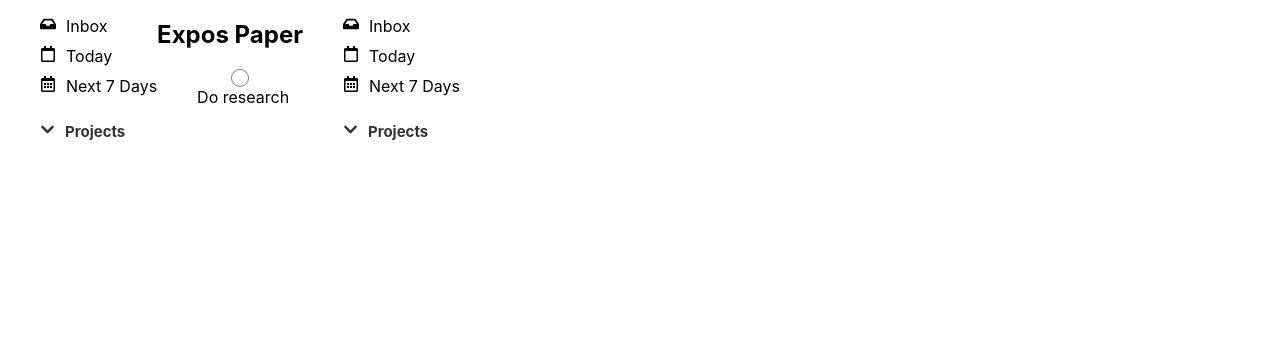
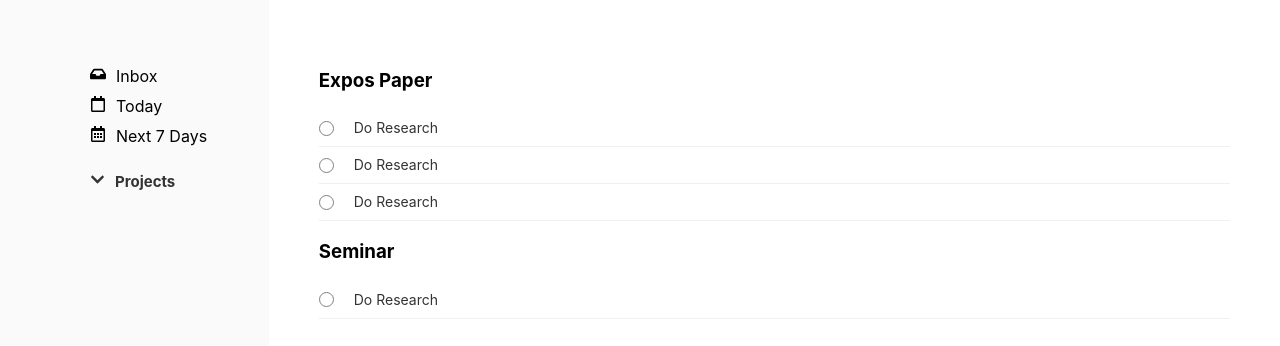
Before and after one commit to lithafnium/todolist, a React (Create React App) app: page / in a window 1280 px wide. Shown: the top 346 px of the page. Built offline with nearby package versions, Linux system fonts and the light colour scheme.

Commit message:
started working on content

```diff
--- a/src/components/App.js
+++ b/src/components/App.js
@@ -9,7 +9,6 @@ function App() {
     <div class = "container">
         <Sidebar/>
         <Tasks/>
-        <Sidebar/>
 
     </div>
   );
--- a/src/components/Checkbox.js
+++ b/src/components/Checkbox.js
@@ -5,6 +5,8 @@ function Checkbox(){
 
 		<div class = "checkbox-holder">
 			<span class = "checkbox"/>
+			<span class = "task-content"> Do Research </span>
+
 		</div>
 	);
 }
--- a/src/components/Tasks.js
+++ b/src/components/Tasks.js
@@ -5,12 +5,27 @@ function Tasks(){
 
 	return(
 		<div class = "tasks">
-			<h2 class = "task-name">Expos Paper</h2>
+			<h3 class = "task-name">Expos Paper</h3>
 			<ul class = "task-list">
 				<li>
-					<span>
 					<Checkbox/>
-					Do research</span>
+
+				</li>
+				<li>
+					<Checkbox/>
+
+				</li>
+				<li>
+					<Checkbox/>
+
+				</li>
+
+			</ul>
+
+			<h3 class = "task-name">Seminar</h3>
+			<ul class = "task-list">
+				<li>
+					<Checkbox/>
 				</li>
 
 			</ul>
--- a/src/index.css
+++ b/src/index.css
@@ -21,7 +21,10 @@ code {
 /* SIDEBAR ================= */
 
 .sidebar{
-
+	padding: 50px;
+	width: 200px;
+	background-color: #fafafa;
+	height: calc(100vh);
 }
 
 .list-item{
@@ -48,6 +51,11 @@ code {
 
 
 /* TASKS ================= */
+
+.tasks{
+	padding: 50px;
+	width: calc(100% - 200px);
+}
 .checkbox-holder{
 	margin-right: 20px;
 	display: -webkit-box;
@@ -67,14 +75,34 @@ code {
 	cursor: pointer;
 	border-color: gray;
 	color: #343434;
-	height: 16px;
-	width: 16px;
+	height: 13px;
+	width: 13px;
 	display: block;
 	border: 1px solid gray;
 	border-radius: 16px;
+
+	margin-right: 20px;
+}
+
+.task-content{
+
 }
 
 .task-list{
     list-style-type: none;
+    padding: 0;
 
 }
+
+.task-list li{
+	 display: -webkit-box;
+    display: -ms-flexbox;
+    display: flex;
+    line-height: 18px;
+    color: #333;
+    padding-top: 10px;
+    padding-bottom: 10px;
+    font-size: 14px;
+    list-style-type: none;
+    border-bottom: 1px solid #f0f0f0;
+}
```
Also changed, not shown: 1 other file (tests, documents, lock files or other folders).
